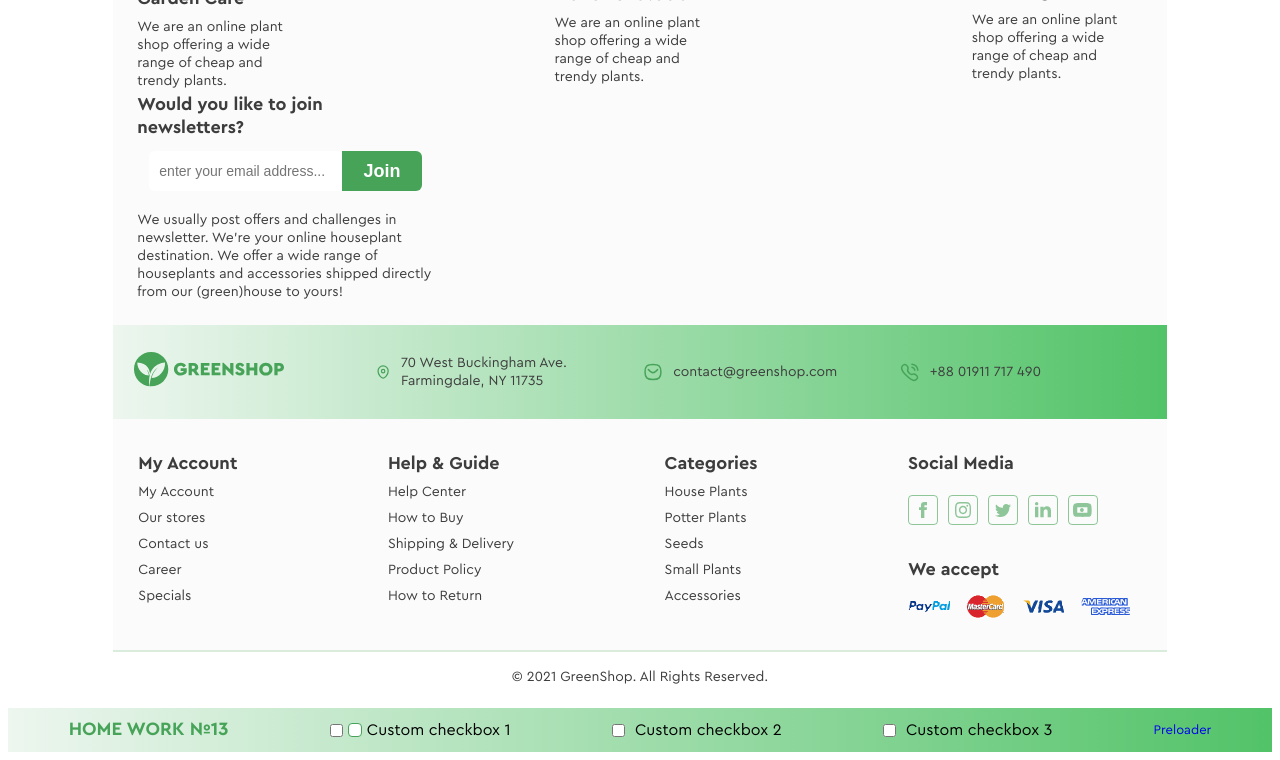
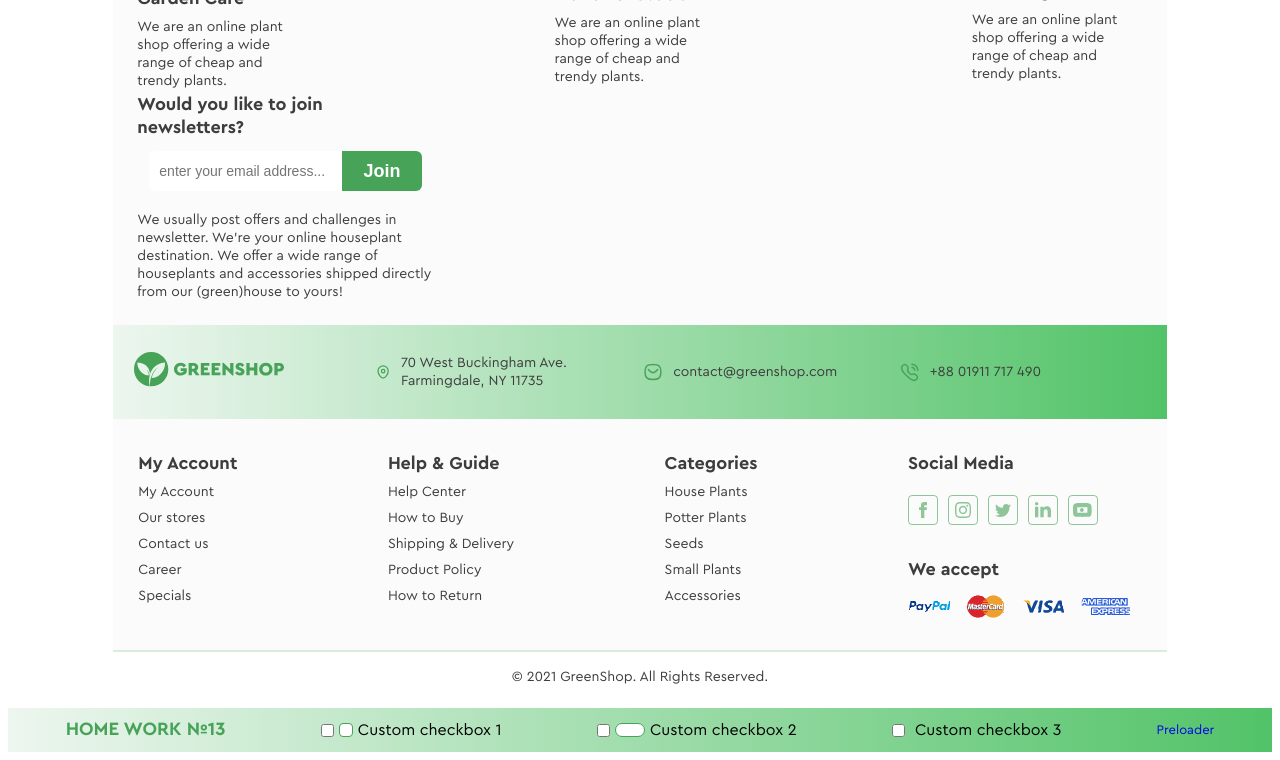
Before and after one commit to Adelaida-Viliorovna/hillel_git_hw, a plain HTML site: page index.html in a window 1280 px wide. Shown: the part 2972-3732 px from the top of the page. Drawn offline with Linux system fonts and the light colour scheme.

Commit message:
add start styling for custom checkbox 2

```diff
--- a/index.html
+++ b/index.html
@@ -703,17 +703,17 @@
         <h3>HOME WORK №13</h3>
         <label class="custom_checkbox">
             <input type="checkbox" name="check">
-            <div class="custom_check_icon_1"></div>
+            <div class="custom_check_icon custom_check_icon_1"></div>
             Custom checkbox 1
         </label>
         <label class="custom_checkbox">
             <input type="checkbox" name="check">
-            <div class="custom_check_icon_2"></div>
+            <div class="custom_check_icon custom_check_icon_2"></div>
             Custom checkbox 2
         </label>
         <label for="check" class="custom_checkbox">
             <input type="checkbox" name="check" id="check">
-            <div class="custom_check_icon_3"></div>
+            <div class="custom_check_icon custom_check_icon_3"></div>
             Custom checkbox 3
         </label>
         <a href="./pages/preloader.html">Preloader</a>
--- a/style/style.css
+++ b/style/style.css
@@ -1276,6 +1276,14 @@ footer hr {
     /* display: none; */
 }
 
+.custom_check_icon::before {
+    display: none;
+}
+
+.custom_checkbox input:checked ~.custom_check_icon::before {
+    display: block;
+}
+
 .custom_check_icon_1 {
     position: relative;
     border: 1px solid #46A358;
@@ -1294,13 +1302,32 @@ footer hr {
     top: 50%;
     left: 50%;
     transform: translate(-50%, -50%);
+}
+
+
+.custom_check_icon_2 {
+    position: relative;
+    border: 1px solid #46A358;
+    width: 30px;
+    height: 14px;
+    border-radius: 7px;
+    background-color: #FFFFFF;
+}
+
+.custom_check_icon_2::before {
+    content: "";
+    position: absolute;
+    width: 10px;
+    height: 10px;
+    background: radial-gradient(#52C368, #EDF6EF);
+    top: 50%;
+    left: 50%;
+    transform: translate(-50%, -50%);
     display: none;
 }
 
-.custom_checkbox input:checked ~.custom_check_icon_1::before {
+.custom_checkbox input:checked ~.custom_check_icon::before {
     display: block;
 }
 
-
-
 /* <!-- --- home work 13 --- --> */
```
